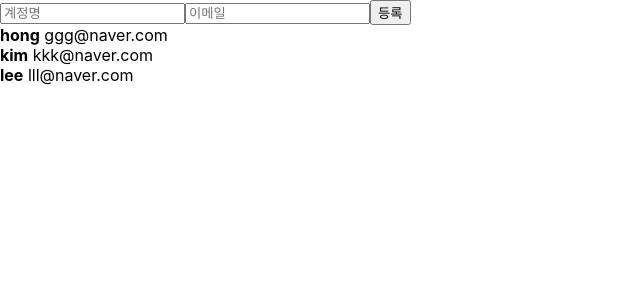
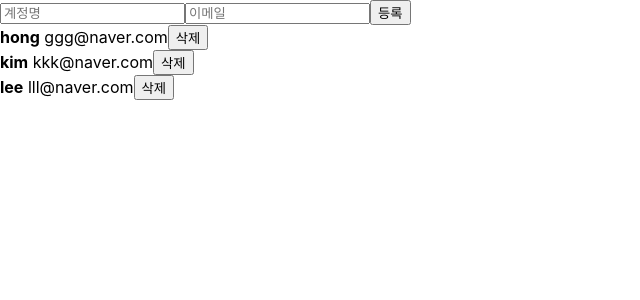
Before and after one commit to supreme-developer/react2, a React (Create React App) app in the folder react-advanced/: page / in a window 1280 px wide. Shown: the top 300 px of the page, without its empty margins (0-640 px from the left). Built offline with nearby package versions, Linux system fonts and the light colour scheme.

Commit message:
[react] 배열에 항목 삭제하기
 - 배열 아이템의 삭제버튼을 만들고 해당 행의 아이템을 삭제하는 로직추가

```diff
--- a/react-advanced/src/App.js
+++ b/react-advanced/src/App.js
@@ -92,6 +92,11 @@
     nextId.current += 1;
   };
 
+  const onRemove = id => {
+
+    setUsers(users.filter(user => user.id !== id));
+  }
+
   return (
     // <Wrapper>
     //   <Hello name="react" color="red" isSpecial={true}/>
@@ -109,7 +114,7 @@
        onChange={onChange}
        onCreate={onCreate}/>
 
-      <UserListRef Users={users}/>
+      <UserListRef Users={users} onRemove={onRemove}/>
     </>
 
   );
--- a/react-advanced/src/component/UserListRef.js
+++ b/react-advanced/src/component/UserListRef.js
@@ -1,21 +1,21 @@
 import React from 'react'
 
-function User({user}) {
+function User({user, onRemove}) {
     return (
         <div>
             <b>{user.username}</b> <span>{user.email}</span>
+            <button onClick={() => onRemove(user.id)}>삭제</button>
         </div>
-
     )
 }
 
 
-function UserListRef({Users}) {
+function UserListRef({Users, onRemove}) {
     return (
         <div>
              {
                  Users.map(user => (
-                    <User user={user} key={user.id}/>))
+                    <User user={user} onRemove={onRemove} key={user.id}/>))
              }
         </div>
     );
```
Also changed, not shown: 1 other file (tests, documents, lock files or other folders).
